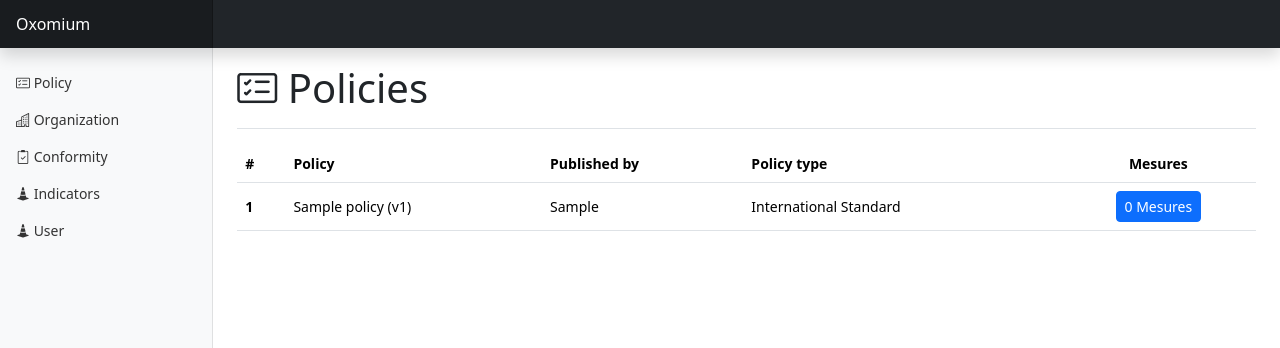
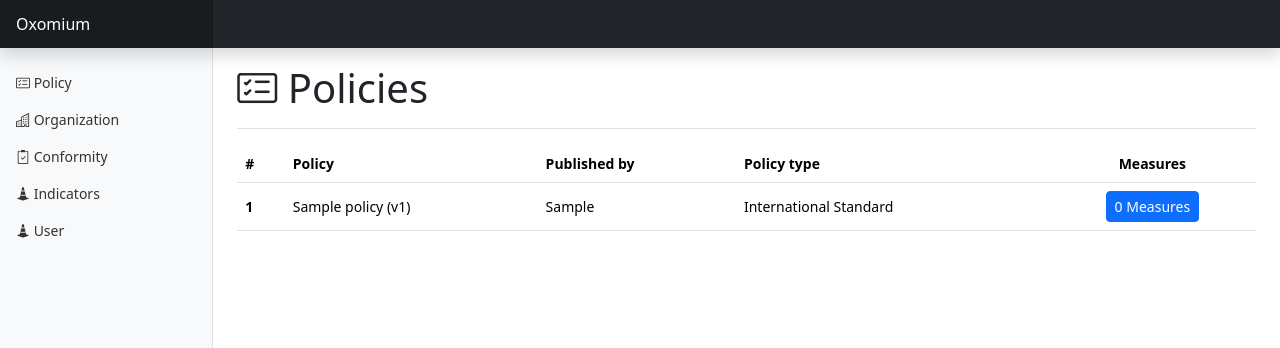
Before and after one commit to pep-un/Oxomium, a Django app: page /policy/ in a window 1280 px wide. Shown: the top 348 px of the page. Run offline with Django 4.2, Linux system fonts and the light colour scheme; a user stored in the database is signed in; tables that the repository leaves empty hold one stand-in row (values such as "Sample post"); parts of the project's set-up code (start-up, migrations or seed data) failed here and were passed over; some libraries are stand-ins or nearby versions.

Commit message:
Fix function name in #2 issue

```diff
--- a/conformity/models.py
+++ b/conformity/models.py
@@ -20,7 +20,7 @@ User = get_user_model()
 class Policy(models.Model):
     """
     Policy class represent the conformity policy you will apply on Organization.
-    A Policy is simply a collections of Mesure with publication parameter.
+    A Policy is simply a collections of Measure with publication parameter.
     """
 
     class Type(models.TextChoices):
@@ -48,15 +48,15 @@ class Policy(models.Model):
         """return the readable version of the Policy Type"""
         return self.Type(self.type).label
 
-    def get_mesures(self):
+    def get_measures(self):
         """return all Measure related to the Policy"""
         return Mesure.objects.filter(policy=self.id)
 
-    def get_mesures_number(self):
+    def get_measures_number(self):
         """return the number of leaf Measure related to the Policy"""
         return Mesure.objects.filter(policy=self.id).filter(mesure__is_parent=False).count()
 
-    def get_root_mesures(self):
+    def get_root_measures(self):
         """return the root Measure of the Policy"""
         return Mesure.objects.filter(policy=self.id).filter(level=0).order_by('order')
 
@@ -126,7 +126,7 @@ class Mesure(models.Model):
         return str(self.name)
 
     def get_childrens(self):
-        """Return all children of the mesure"""
+        """Return all children of the measure"""
         return Mesure.objects.filter(parent=self.id).order_by('order')
 
 
--- a/conformity/templates/conformity/policy_detail.html
+++ b/conformity/templates/conformity/policy_detail.html
@@ -5,9 +5,9 @@
 {% endblock %}
 
 {% block content %}
-    {% if policy.get_root_mesures %}
+    {% if policy.get_root_measures %}
         <ol>
-        {% for m in policy.get_root_mesures %}
+        {% for m in policy.get_root_measures %}
             <li>
                 <h3>{{ m.title }} <span class="badge bg-primary">{{ m.name }}</span> </h3>
                 <p>{{ m.description|safe }}</p>
@@ -40,7 +40,7 @@
         </ol>
     {% else %}
         <div class="alert alert-dark" role="alert">
-          No Mesure defined for this policy.
+          No Measure defined for this policy.
         </div>
     {% endif %}
 {% endblock %}
--- a/conformity/templates/conformity/policy_list.html
+++ b/conformity/templates/conformity/policy_list.html
@@ -13,7 +13,7 @@
                     <th>Policy</th>
                     <th>Published by</th>
                     <th>Policy type</th>
-                    <th class="text-center">Mesures</th>
+                    <th class="text-center">Measures</th>
                 </tr>
             </thead>
             <tbody>
@@ -25,7 +25,7 @@
                 <td>{{ pol.get_type }}</td>
                 <td class="text-center">
                     <a href="{% url 'conformity:policy_detail' pol.id %}">
-                        <button type="button" class="btn btn-primary btn-sm">{{ pol.get_mesures_number }} Mesures</button>
+                        <button type="button" class="btn btn-primary btn-sm">{{ pol.get_measures_number }} Measures</button>
                     </a>
                 </td>
             </tr>
```
